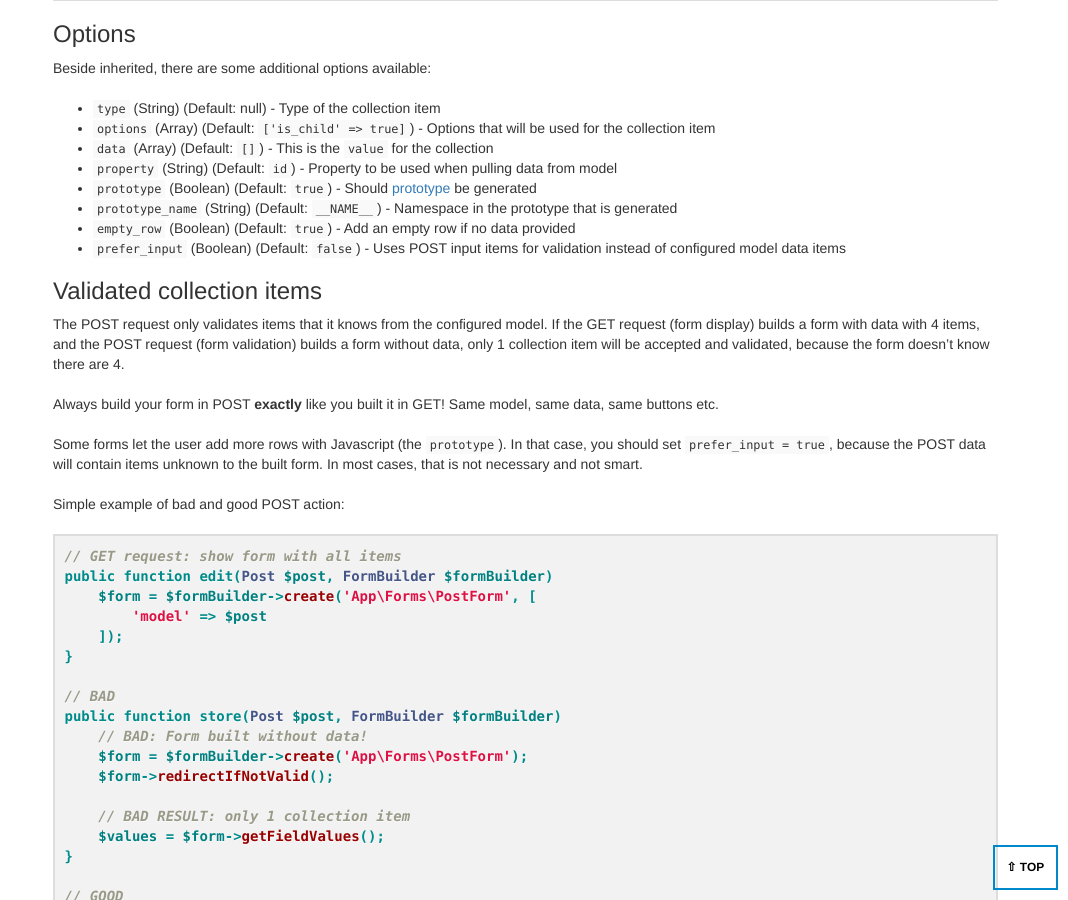
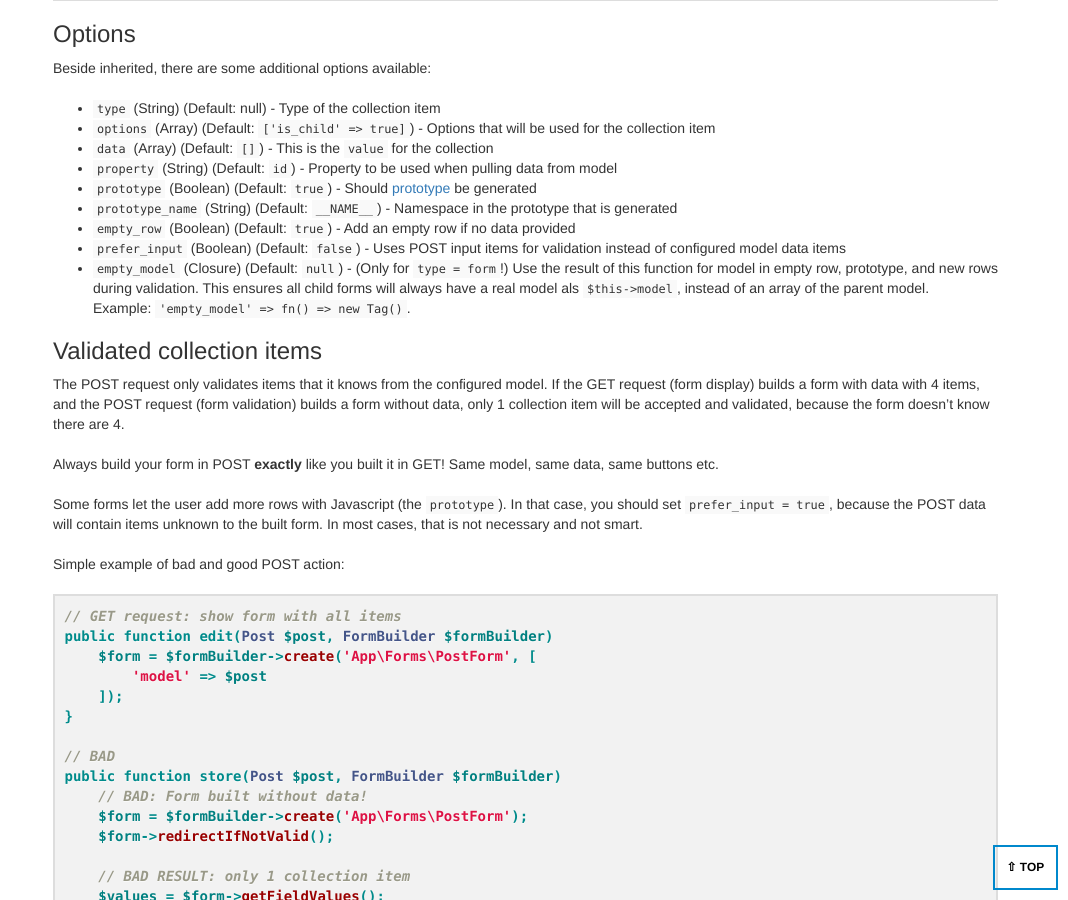
Before and after one commit to kristijanhusak/laravel-form-builder, a Jekyll site: the page built from _posts/2015-05-24-collection.md, in a window 1280 px wide and 900 px high, scrolled down 4806 px. Shown: the whole window, without its empty margins (212-1280 px from the left). Built offline with Jekyll 4.4.1, drawn with Linux system fonts in a browser that asks for light colours.

Commit message:
Add `empty_model` to collection docs

```diff
--- a/_posts/2015-05-24-collection.md
+++ b/_posts/2015-05-24-collection.md
@@ -254,6 +254,8 @@ Beside inherited, there are some additional options available:
 - `prototype_name` (String) (Default: `__NAME__`) - Namespace in the prototype that is generated
 - `empty_row` (Boolean) (Default: `true`) - Add an empty row if no data provided
 - `prefer_input` (Boolean) (Default: `false`) - Uses POST input items for validation instead of configured model data items
+- `empty_model` (Closure) (Default: `null`) - (Only for `type = form`!) Use the result of this function for model in empty row, prototype, and new rows during validation. This ensures all child forms will always have a real model als `$this->model`, instead of an array of the parent model.
+    Example: `'empty_model' => fn() => new Tag()`.
 
 ### Validated collection items
 
```
